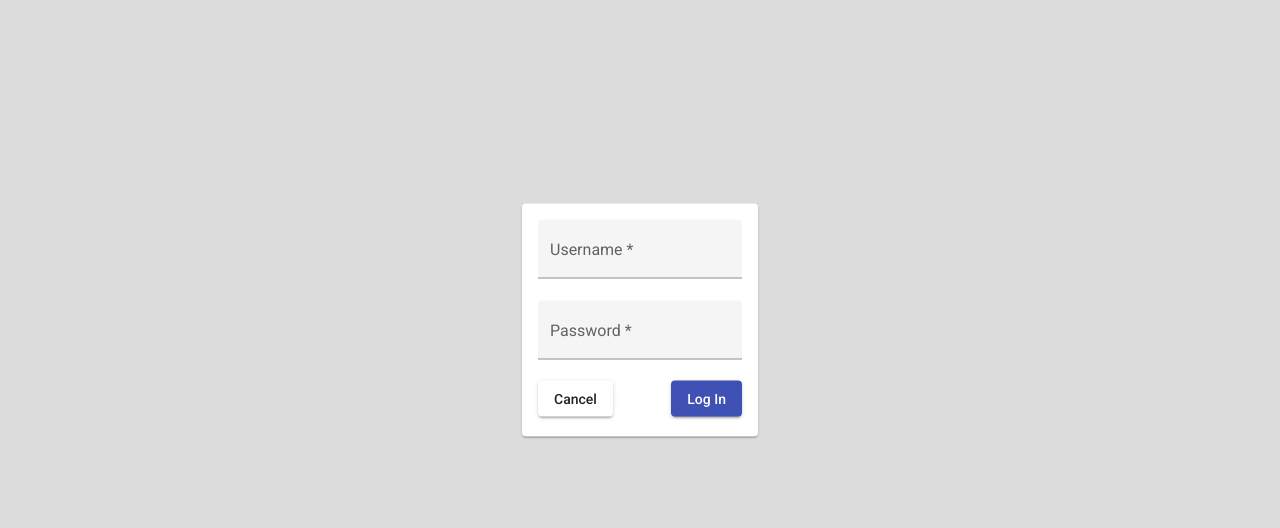
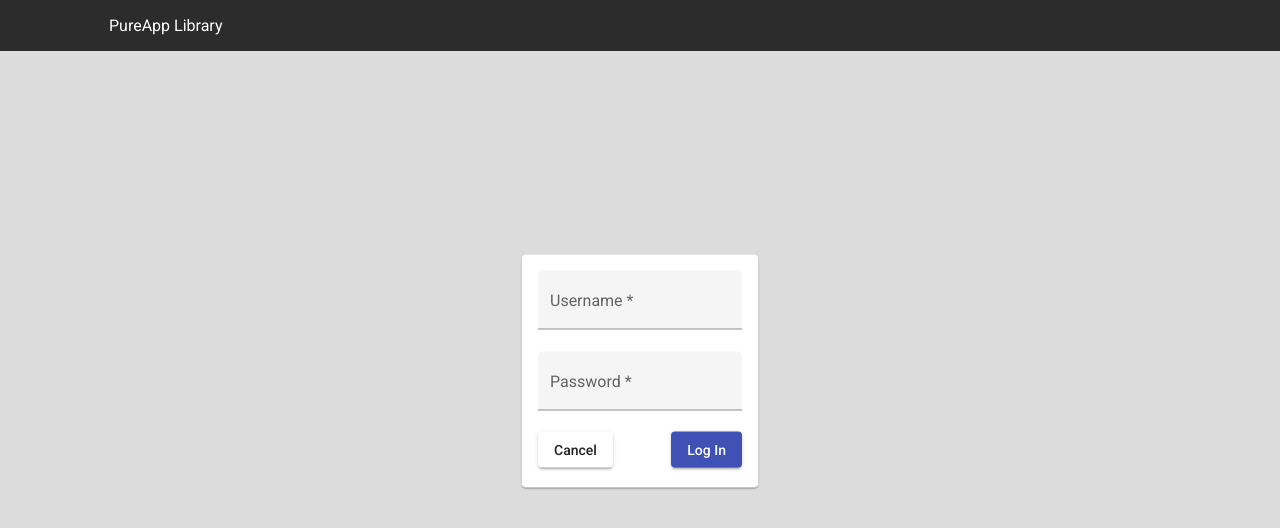
Before and after one commit to DouglasGorges/purespectrum, an Angular app: page / in a window 1280 px wide. Shown: the top 528 px of the page. Built offline with nearby package versions, Linux system fonts and the light colour scheme.

Commit message:
Header added

```diff
--- a/src/app/app.component.html
+++ b/src/app/app.component.html
@@ -1,3 +1,4 @@
+<app-header></app-header>
 <ng-container *ngIf="isLoggedIn(); else showLogIn">
   <mat-card>
     <app-library></app-library>
--- a/src/app/app.module.ts
+++ b/src/app/app.module.ts
@@ -23,6 +23,7 @@ import { MatFormFieldModule } from '@angular/material/form-field'
 import { MatProgressBarModule } from '@angular/material/progress-bar'
 import { BookDialogComponent } from './shared/dialog/book-dialog.component'
 
+import { HeaderComponent } from './shared/header/header.component'
 import { LibraryComponent } from './views/library/library.component'
 import { AddBookComponent } from './views/library/books/add-book/add-book.component'
 import { ListBookComponent } from './views/library/books/list-book/list-book.component'
@@ -37,7 +38,8 @@ import { ErrorsInterceptor } from './interceptors/errors-interceptor/errors-inte
     LibraryComponent,
     ListBookComponent,
     BookFormComponent,
-    BookDialogComponent
+    BookDialogComponent,
+    HeaderComponent
   ],
   imports: [
     FormsModule,
--- /dev/null
+++ b/src/app/shared/header/header.component.css
@@ -0,0 +1,10 @@
+div {
+  background-color: rgb(0, 0, 0, 0.8);
+  color: white;
+  height: 51px;
+}
+
+p {
+  margin: 0px 0px 0px 109px;
+  padding-top: 16px;
+}
--- /dev/null
+++ b/src/app/shared/header/header.component.html
@@ -0,0 +1,3 @@
+<div>
+    <p>PureApp Library</p>
+</div>
```
Also changed, not shown: src/app/shared/header/header.component.ts (added, +8 -0 lines), 1 other file (tests, documents, lock files or other folders).
